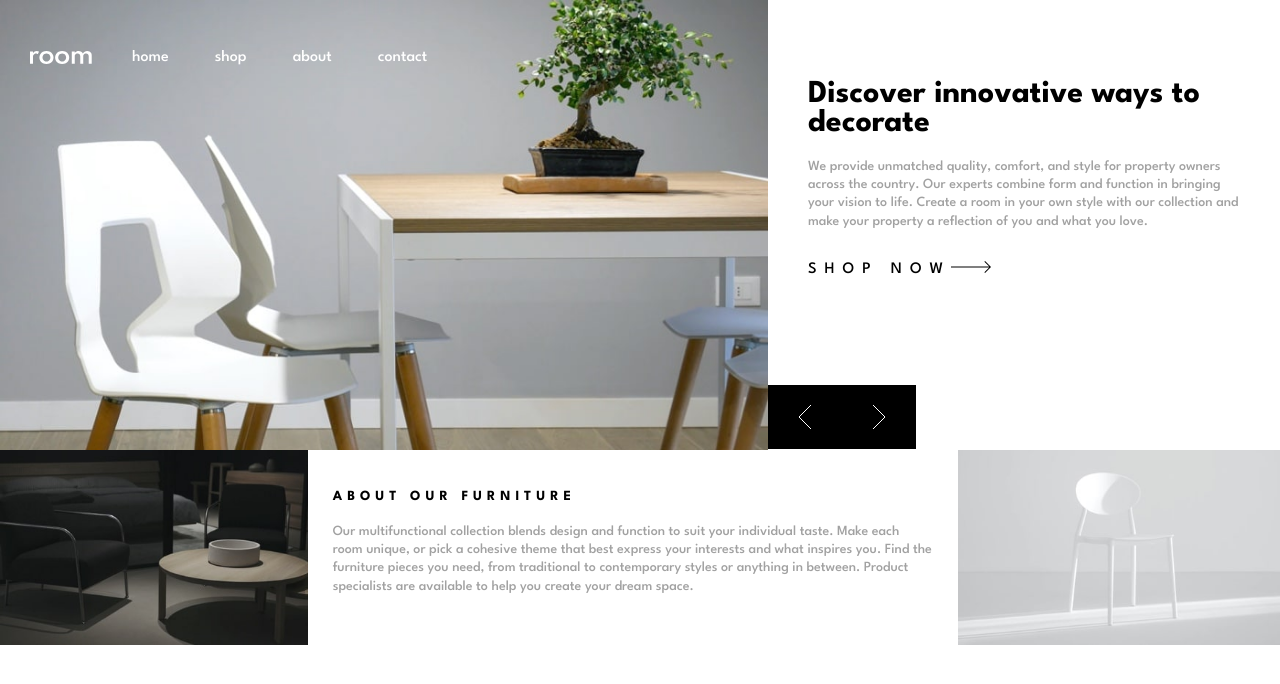
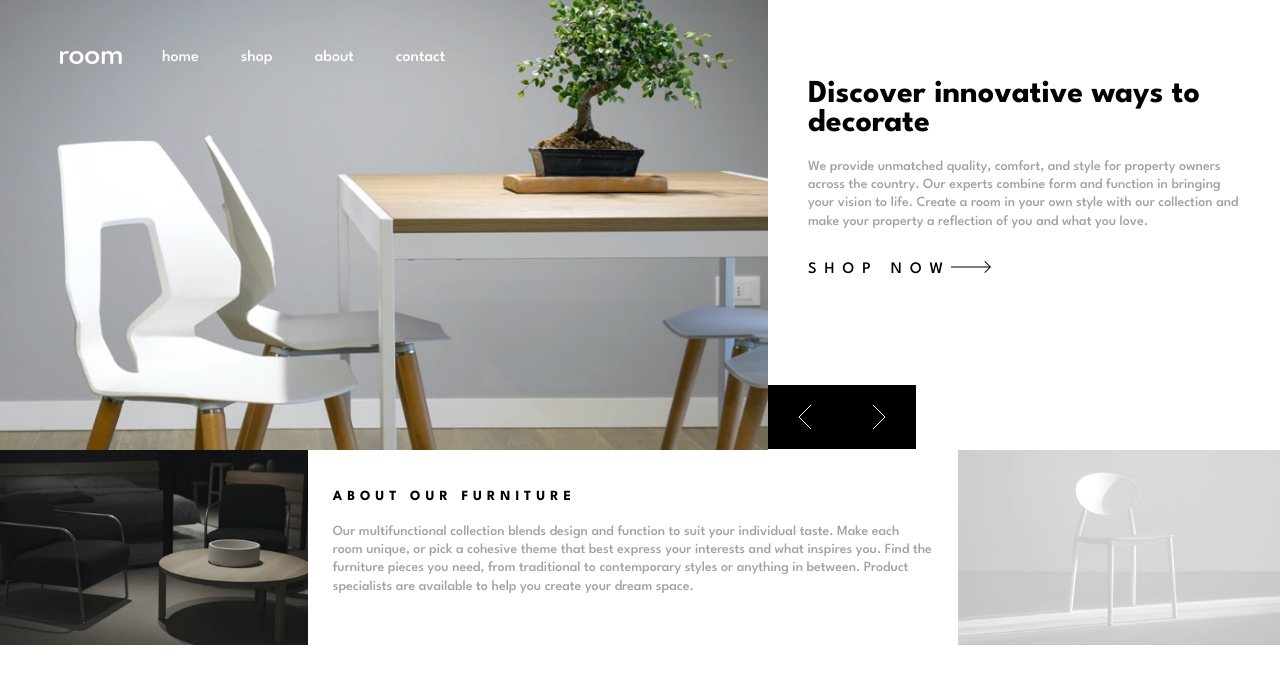
Before and after one commit to Rubylenshy/room-homepage, a plain HTML site: page index.html in a window 1280 px wide. Drawn offline with Linux system fonts and the light colour scheme.

Commit message:
padding modified

```diff
--- a/assets/css/style.css
+++ b/assets/css/style.css
@@ -52,7 +52,7 @@ a{
 .nav-three{
     height: 50%;
     width: 100%;
-    padding: 50px 0 0 30px;
+    padding: 50px 0 0 60px;
 }
 .nav-one{
     background: url(../images/desktop-image-hero-1.jpg) top center/ cover no-repeat;
```
